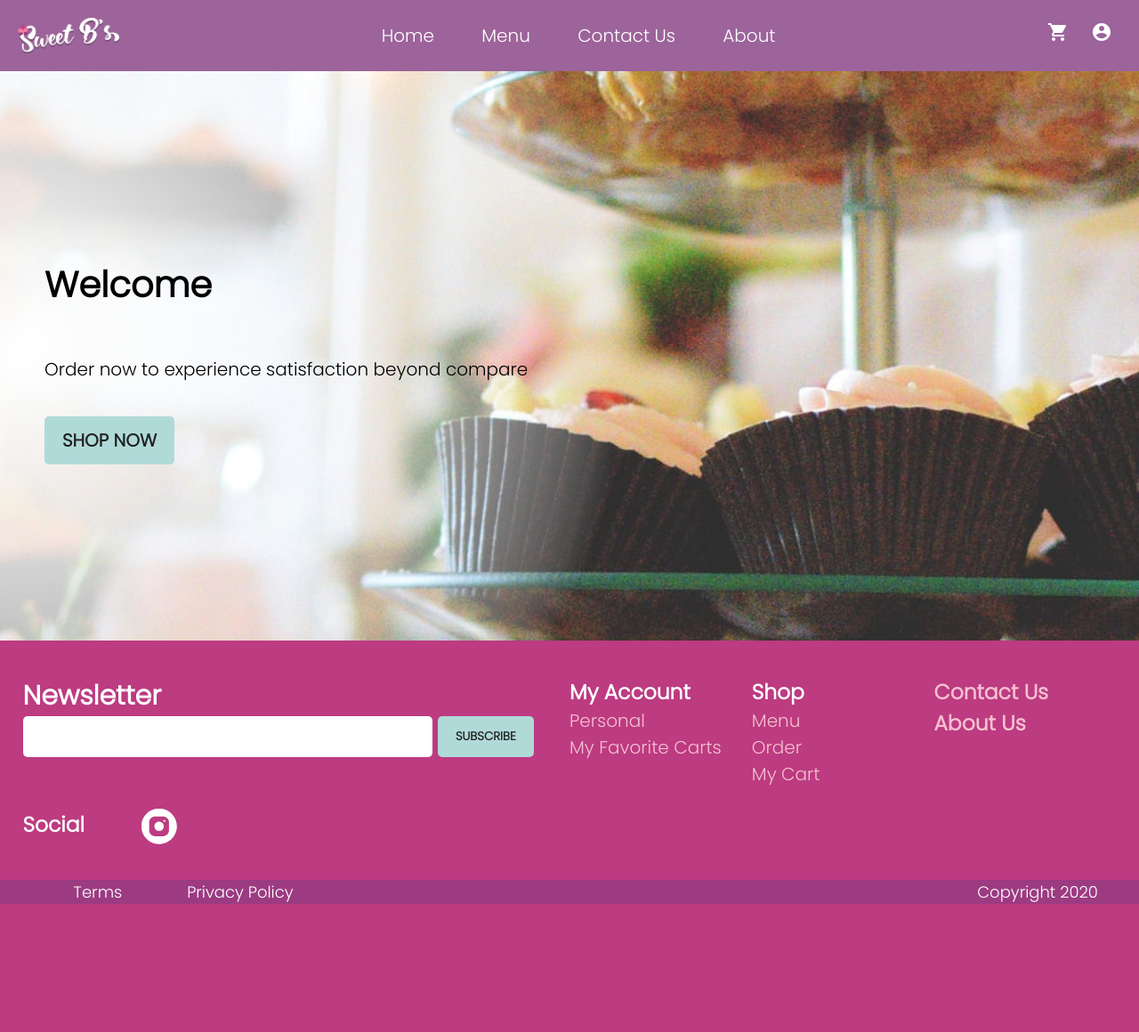
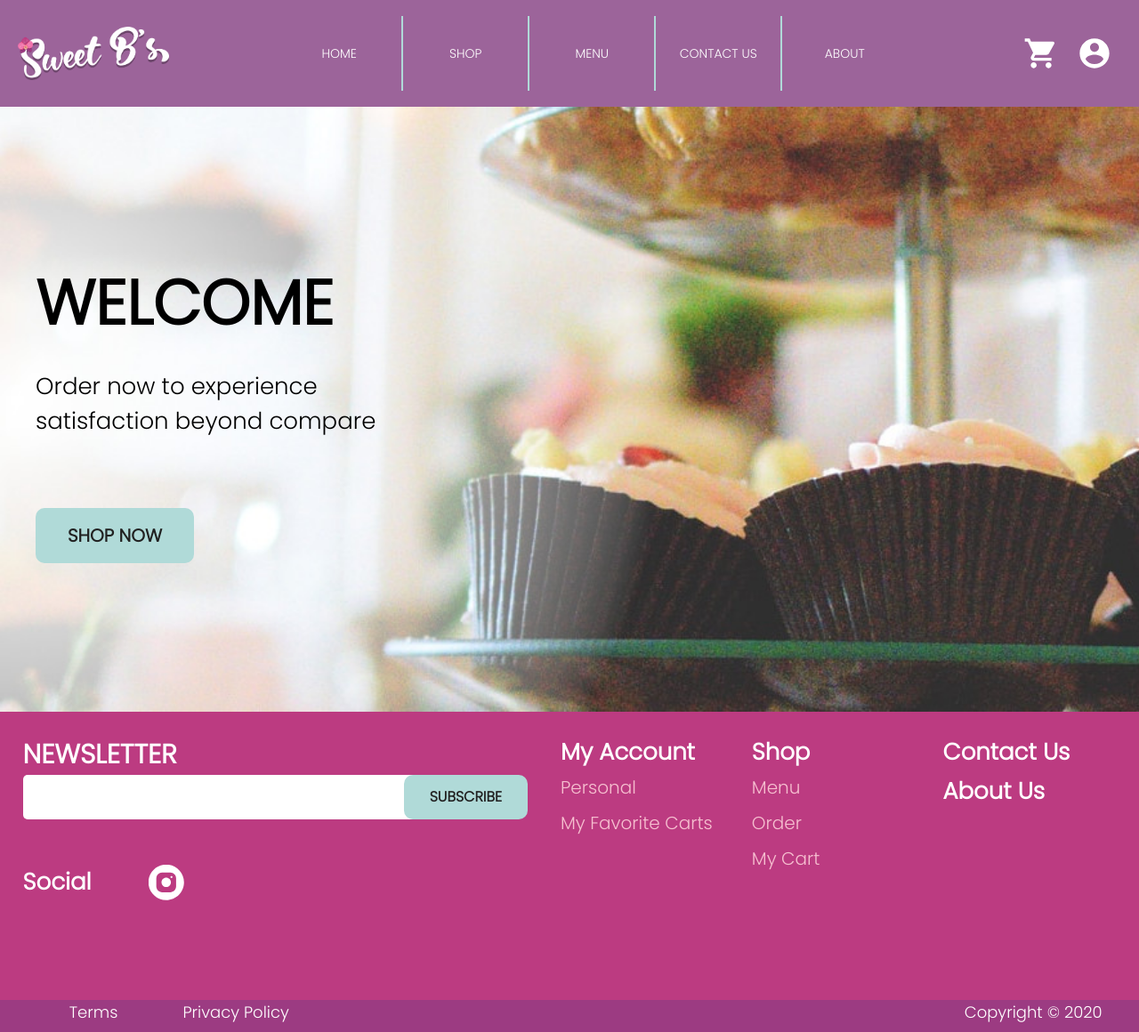
Before and after one commit to richtwin567/sweetbs-php, a PHP site: page /templates/index.html in a window 1280 px wide. Shown: the whole page at 89% size. Before the commit the page ends 1016 px from the top, so only its background shows below. Run offline with PHP 8.4, Linux system fonts and the light colour scheme.

Commit message:
refactor css and html to make it more like the mockups

```diff
--- /dev/null
+++ b/static/css/buttons.css
@@ -0,0 +1,29 @@
+
+/*Button styles*/
+.btn {
+    font-weight: bold;
+    text-transform: uppercase;
+    border-radius:10px;
+    padding: 0.8em 1.8em;
+    border:none;
+}
+
+.btn-regular{
+    color: var(--body-text-on-light);
+    background-color: var(--btn-main);
+}
+
+.btn-critical {
+    color: var(--body-text-on-dark);
+    background-color: var(--btn-critical);
+}
+
+.btn-call-to-action {
+    color: var(--body-text-on-dark);
+    background-color: var(--btn-alt);
+}
+
+.btn-outline{
+    color: var(--primary-main);
+    color: var(--btn-alt);
+}
--- a/static/css/global.css
+++ b/static/css/global.css
@@ -1,6 +1,8 @@
 /* Global Styles */
 @import url('https://fonts.googleapis.com/css2?family=Poppins:wght@300&display=swap');
 @import "colours.css";
+@import "buttons.css";
+@import "website_nav_footer.css";
 
 *{
     list-style-type: none;
@@ -14,146 +16,3 @@
 body{
     font-size:20px;
 }
-
-footer{
-    background-color: var(--primary-dark);
-    display:flex;
-    width:100%;
-    font-size:18px;
-    justify-content: space-around;
-    color: var(--body-text-on-dark);
-}
-
-footer ul{
-    display:flex;
-    justify-content: space-around;
-    width:25%;
-    margin-right:50vw;
-}
-
-svg {
-    fill:var(--icons-on-dark);
-}
-
-/* Global Styling for the nav */
-nav{
-    display:flex;
-    justify-content: space-around;
-    align-items:center;
-    background-color: var(--website-navbar);
-    color: var(--body-text-on-dark);
-    height:10vh;
-    padding:0 20px;
-}
-
-nav ul{
-    display:flex;
-    justify-content: space-around;
-    width:40%;
-    margin:auto;
-}
-
-nav a,
-footer a{
-    color: var(--body-text-on-dark);
-}
-
-nav img{
-    height:40px;
-}
-
-
-nav svg{
-    margin:0 10px;
-}
-
-.content{
-    padding:50px 50px;
-}
-
-.content h1,
-.content p{
-    margin-bottom: 50px;
-}
-
-/*Button styles*/
-.btn-light{
-    color: var(--body-text-on-light);
-    font-weight: 700;
-    text-transform: uppercase;
-    background-color: var(--btn-main);
-    border-radius:5px;
-    padding: 13px 20px;
-    border:none;
-}
-
-
-.wrapper{
-    display:flex;
-    flex-direction: column;
-}
-
-
-
-/* Global Styling for the newsletter */
-section{
-    display: grid;
-    grid-template-columns:3fr 1fr 1fr 1fr;
-    grid-template-rows:1fr;
-    color: var(--body-text-on-dark);
-    background-color: var(--primary-main);
-    padding:5vh 2vw;
-
-}
-
-section img{
-    height:40px;
-    margin:0 5vw;
-}
-
-section a{
-    color:var(--footer-link);
-}
-
-/* This fixes the footer in place, but it doesn't seem to allow much space within the page
-section, footer{
-    position: fixed;
-    left: 0;
-    bottom: 0;
-    width:100%;
-}
-*/
-#newsletter{
-    grid-column-start: 1;
-    grid-row-start:1;
-}
-
-#social{
-    grid-column-start:1;
-    margin-top:3vh;
-    display:flex;
-}
-
-#acc-details{
-    grid-row-start:1;
-    grid-column-start:2;
-}
-
-#shop{
-    grid-row-start:1;
-    grid-column-start:3;
-}
-
-#additional-info{
-    grid-row-start:1;
-    grid-column-start:4;
-}
-
-#newsletter input[type=text]{
-    width:75%;
-    padding: 13px 5px;
-    border:none;
-    border-radius: 5px;
-
-}
-/* Global Styling for the footer */
--- a/static/css/index.css
+++ b/static/css/index.css
@@ -1,12 +1,26 @@
-body{
-    font-size:20px;
-}
-
-#container{
+#hero{
     height:100%;
     background-image: url("../assets/images/home.jpg");
     background-repeat: no-repeat;
-    background-attachment: fixed;
-    background-size:cover;
-    padding:20vh 0;
+    background-size: cover;
+    height:85vh;
 }
+
+#hero-call-to-action{
+    display: flex;
+    flex-direction: column;
+    justify-content: center;
+    align-items: flex-start;
+    width: 40%;
+    height: 100%;
+    padding-left: 2em;
+}
+
+#hero-call-to-action h1{
+    font-size: 3.5em;
+    margin-bottom: 0.3em;
+}
+#hero-call-to-action p{
+    font-size: 1.3em;
+    margin-bottom: 3em;
+}
--- a/static/css/portal.css
+++ b/static/css/portal.css
@@ -1,5 +1,5 @@
 @import url('https://fonts.googleapis.com/css2?family=Poppins:wght@300&display=swap');
-
+@import "colours.css";
 
 body{
     font-size: 14px;
@@ -22,7 +22,7 @@ body{
     justify-content: space-around;
     align-items: center;
     background-color: var(--portal-top-navbar);
-    box-shadow: 0px 2px 10px black;
+    box-shadow: 0px 2px 10px var(--medium);
     height:2vh;
 
 }
--- /dev/null
+++ b/static/css/website_nav_footer.css
@@ -0,0 +1,166 @@
+/* Global Styling for the nav */
+nav{
+    display:flex;
+    justify-content: space-between;
+    align-items:center;
+    background-color: var(--website-navbar);
+    color: var(--body-text-on-dark);
+    height:15vh;
+    padding:0 20px;
+}
+
+nav ul{
+    display:flex;
+    justify-content: center;
+    height:70%;
+}
+
+nav ul li{
+    font-size: 14px;
+    display:flex;
+    align-items: center;
+    justify-content: space-evenly;
+    height: 100%;
+}
+
+nav ul li a {
+    width: 10em;
+    text-align: center;
+}
+
+.nav-separator {
+    width: 2px;
+    background-color: var(--accent-blue-main);
+    height: 100%;
+}
+
+nav a,
+footer a{
+    color: var(--body-text-on-dark);
+}
+
+nav img#logo{
+    height:3em;
+}
+
+nav #nav-icons{
+    display: flex;
+    flex-direction: row;
+}
+
+nav div#nav-icons div{
+    height: 2em;
+    width: 2em;
+    background-position:center;
+    background-size: contain;
+    margin-left: 0.5em;
+    margin-right: 0.5em;
+}
+
+nav div#shopping-cart-icon{
+    background-image: url("../../static/assets/icons/shopping_cart-white-48dp.svg");
+}
+
+nav div#account-icon{
+    background-image: url("../../static/assets/icons/account_circle-white-48dp.svg");
+
+}
+
+footer{
+    height: 45vh;
+}
+/* Global Styling for the newsletter */
+footer section#footer-links{
+    display: grid;
+    height: 90%;
+    grid-template-columns:3fr 1fr 1fr 1fr;
+    grid-template-rows:1fr 1fr;
+    gap: 1em;
+    color: var(--body-text-on-dark);
+    background-color: var(--primary-main);
+    padding: 2%;
+}
+
+footer section#terms-copyright{
+    height: 10%;
+    background-color: var(--primary-dark);
+    display:flex;
+    width:100%;
+    font-size:18px;
+    justify-content: space-around;
+    color: var(--body-text-on-dark);
+}
+
+footer #terms-copyright ul{
+    display:flex;
+    justify-content: space-around;
+    width:25%;
+    margin-right:50vw;
+}
+
+#newsletter{
+    grid-column-start: 1;
+    grid-row-start:1;
+}
+
+#social{
+    grid-column-start:1;
+    display:flex;
+}
+
+#acc-details{
+    grid-row:1/3;
+    grid-column-start:2;
+}
+
+#shop{
+    grid-row:1/3;
+    grid-column-start:3;
+}
+
+#additional-info{
+    grid-row:1/3;
+    grid-column-start:4;
+}
+
+#newsletter input[type=email]{
+    width:75%;
+    padding-left: 10px;
+
+    border:none;
+    border-radius: 5px 0 0 5px;
+    outline: none;
+}
+
+footer div#social img{
+    height:40px;
+    margin:0 5vw;
+}
+
+footer #acc-details a,#shop a {
+    color:var(--footer-link);
+}
+
+footer #acc-details a:hover,#shop a:hover {
+    color:var(--light);
+}
+
+footer h3{
+    margin-bottom: 0.2em;
+    font-size: 1.3em;
+}
+
+footer #acc-details ul li,#shop ul li {
+    margin-bottom: 0.5em;
+}
+
+footer form{
+    display: flex;
+    flex-direction: row;
+}
+
+footer form input[type=submit]{
+    margin-left: -10px;
+    font-size: 0.8em;
+}
+/* Global Styling for the footer */
--- a/templates/index.html
+++ b/templates/index.html
@@ -9,53 +9,47 @@
     <meta name="viewport" content="width=device-width, initial-scale=1">
     <link rel="stylesheet" href="../static/css/index.css">
     <link rel='stylesheet' href="../static/css/global.css">
+    <!--<script src="" defer></script>-->
 </head>
 
 <body>
-    <div class='wrapper'>
     <nav>
-            <div id='logo'></div>
-            <img src='../static/assets/client/sweet-b-long.png' alt='sweet-b-long'>
-            <ul>
-                <li><a href='index.html'>Home</a></li>
-                <li><a href='menu.html'>Menu</a></li>
-                <li><a href='contact.html'>Contact Us</a></li>
-                <li><a href='#'>About</a></li>
+        <img id="logo" src='../static/assets/client/sweet-b-long.png' alt='sweet-b-long'>
+        <ul id="nav-links">
+            <li><a href='index.html'>HOME</a></li>
+            <li><div class="nav-separator"></div></li>
+            <li><a href='menu.html'>SHOP</a></li>
+            <li><div class="nav-separator"></div></li>
+            <li><a href='menu.html'>MENU</a></li>
+            <li><div class="nav-separator"></div></li>
+            <li><a href='contact.html'>CONTACT US</a></li>
+            <li><div class="nav-separator"></div></li>
+            <li><a href='about.html'>ABOUT</a></li>
         </ul>
-            <div id='icons'>
+        <div id='nav-icons'>
             <!--Shopping Cart SVG-->
-                <svg xmlns="http://www.w3.org/2000/svg" height="24" viewBox="0 0 24 24" width="24">
-                    <path d="M0 0h24v24H0z" fill="none" />
-                    <path
-                        d="M7 18c-1.1 0-1.99.9-1.99 2S5.9 22 7 22s2-.9 2-2-.9-2-2-2zM1 2v2h2l3.6 7.59-1.35 2.45c-.16.28-.25.61-.25.96 0 1.1.9 2 2 2h12v-2H7.42c-.14 0-.25-.11-.25-.25l.03-.12.9-1.63h7.45c.75 0 1.41-.41 1.75-1.03l3.58-6.49c.08-.14.12-.31.12-.48 0-.55-.45-1-1-1H5.21l-.94-2H1zm16 16c-1.1 0-1.99.9-1.99 2s.89 2 1.99 2 2-.9 2-2-.9-2-2-2z" />
-                    </svg>
+            <a href="#"><div id="shopping-cart-icon"></div></a>
             <!--Profile SVG-->
-                <svg xmlns="http://www.w3.org/2000/svg" height="24" viewBox="0 0 24 24" width="24">
-                    <path d="M0 0h24v24H0z" fill="none" />
-                    <path
-                        d="M12 2C6.48 2 2 6.48 2 12s4.48 10 10 10 10-4.48 10-10S17.52 2 12 2zm0 3c1.66 0 3 1.34 3 3s-1.34 3-3 3-3-1.34-3-3 1.34-3 3-3zm0 14.2c-2.5 0-4.71-1.28-6-3.22.03-1.99 4-3.08 6-3.08 1.99 0 5.97 1.09 6 3.08-1.29 1.94-3.5 3.22-6 3.22z" />
-                    </svg>
+            <a href="#"><div id="account-icon"></div></a>
         </div>
     </nav>
     <main>
         <!-- Dynamic Content goes here-->
-            <div id='container'>
-                <div class='content'>
-                    <h1>Welcome</h1>
+        <div id='hero'>
+            <div id="hero-call-to-action">
+                <h1>WELCOME</h1>
                 <p>Order now to experience satisfaction beyond compare</p>
-                    <a href='menu.html' class='btn-light'>Shop Now</a>
-                </div>
-
+                <a href='menu.html' class='btn btn-regular'>Shop Now</a>
             </div>
         </div>
-
     </main>
-    <section>
+    <footer>
+        <section id="footer-links">
             <div id='newsletter'>
-            <h2> Newsletter </h2>
+                <h2> NEWSLETTER </h2>
                 <form>
-                <input type='text' id='email'>
-                <input type='submit' class='btn-light' value='subscribe'>
+                    <input type="email" id='email' name="email">
+                    <input type='submit' class='btn btn-regular' value='subscribe'>
                 </form>
             </div>
             <div id='social'>
@@ -82,17 +76,17 @@
                 <h3><a href=''>About Us</a></h3>
             </div>
         </section>
-    <footer>
+        <section id="terms-copyright">
             <ul>
                 <li><a href='#'>Terms</a></li>
                 <li><a href='#'>Privacy Policy</a></li>
             </ul>
             <p>
-            Copyright 2020
+                Copyright &copy 2020
             </p>
+        </section>
     </footer>
     </div>
-    <script src=""></script>
 </body>
 
 </html>
```
Also changed, not shown: templates/about.html (added, +30 -0 lines), templates/login.html (+17 -23 lines). Lines whose indentation alone changed are shown as unchanged.
